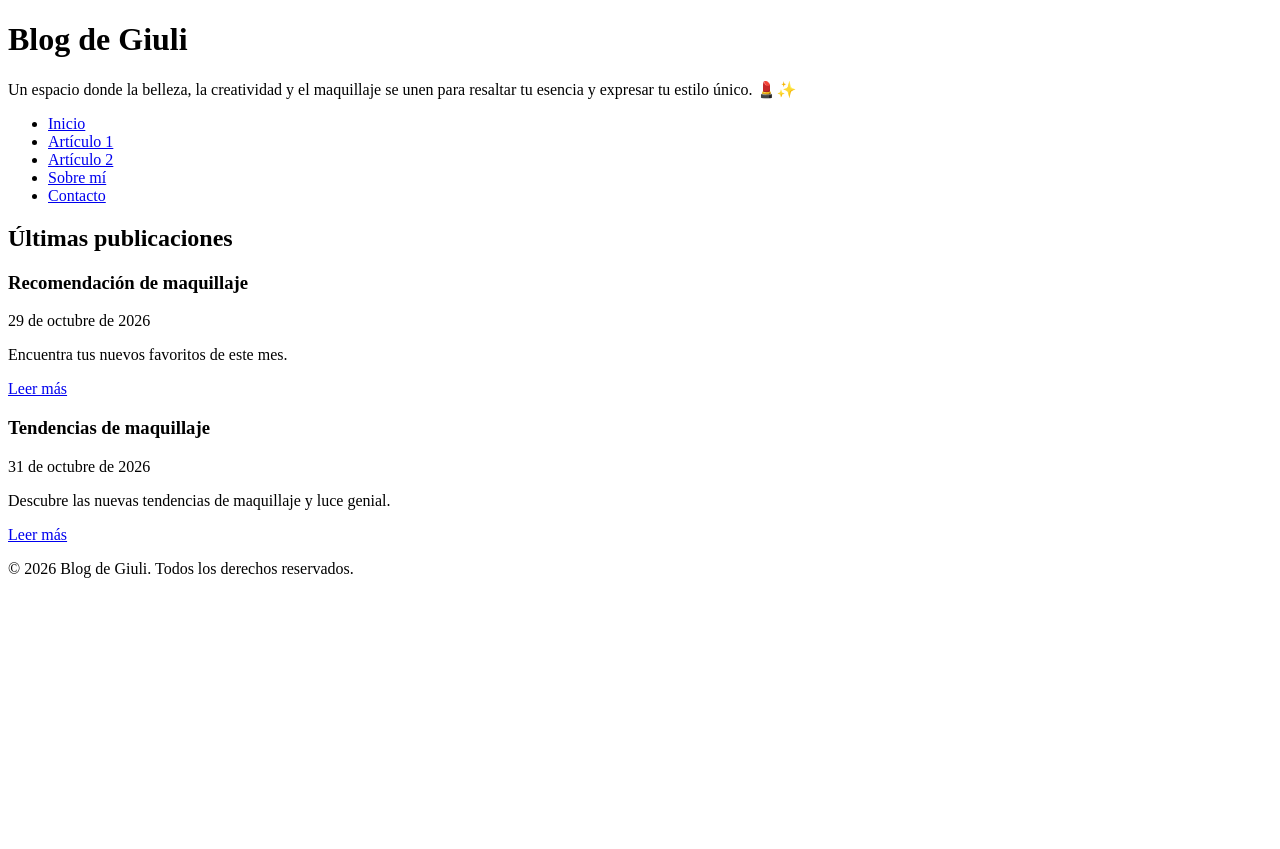
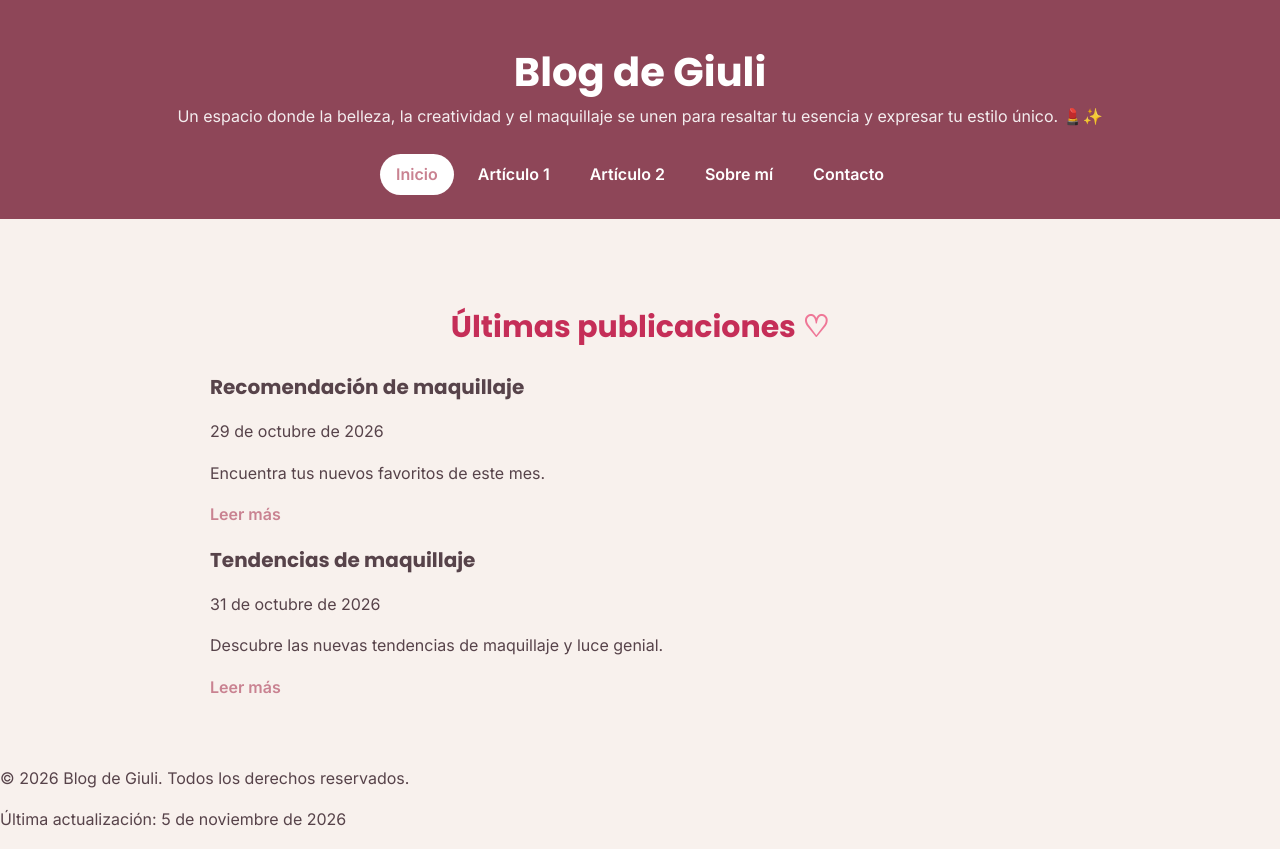
Before and after one commit to Giuliiisf/02-blog-personal, a plain HTML site: page index.html in a window 1280 px wide. Before the commit the page ends 800 px from the top, so only its background shows below. Drawn offline with Linux system fonts and the light colour scheme.

Commit message:
feat/Agregar hoja de estilos

```diff
--- /dev/null
+++ b/css/estilos.css
@@ -0,0 +1,147 @@
+/* Hoja de estilos del blog personal */
+
+/* Importar dos fuentes de google inter para el texto y poppins para titulos */
+@import url("https://fonts.googleapis.com/css2?family=Inter:wght@400;600&family=Poppins:wght@600;700&display=swap");
+
+/* Crear variables*/
+:root {
+    --color-primario: #C98291;
+    --color-primario-oscuro: #8E4658;
+    --color-fondo: #F8F1ED;
+    --color-superficie: #FFFFFF;
+    --color-texto: #57434A;
+    --color-texto-suave: #927D82;
+    --color-borde: #E8D5D2;
+
+    /* Tipografia */
+    --fuente-texto: "Inter", system-ui, sans-serif;
+    --fuente-titulos: "Poppins", system-ui, sans-serif;
+
+    /* Medidas*/
+    --ancho--contenido: 960px;
+}
+
+/* Correción del cálculo del tamaño de las cajas (box)*/
+*,
+*::before,
+*::after {
+    box-sizing: border-box;
+}
+
+body {
+    background-color: var(--color-fondo);
+    color: var(--color-texto);
+    margin: 0;
+    font-family: var(--fuente-texto);
+    font-size: 1rem;
+    line-height: 1.6;
+}
+
+/*Estilos para el titulo*/
+h1, h2, h3 {
+    font-family: var(--fuente-titulos);
+    color: var(--color-texto);
+    line-height: 1.2;
+}
+
+h1 {
+    font-size: 2.5rem;
+}
+
+h2 {
+    font-size: 1.75rem;
+}
+
+h3 {
+    font-size: 1.25rem;
+}
+
+/*Estilos a los enlaces*/
+a {
+    color: var(--color-primario);
+    text-decoration: none;
+    font-weight: 600;
+}
+
+a:hover {
+    color: var(--color-primario-oscuro);
+    text-decoration: underline;
+}
+
+/* Contenido*/
+main{
+    max-width: var(--ancho--contenido);
+    margin: 0 auto;
+    padding: 2rem 1.5rem;
+    /*border: 2px dashed var(--color-primario)*/
+}
+
+/* Encabezados*/
+header {
+    background: linear-gradient(135deg, var(--color-primario-oscuro), var(--color-primario-oscuro));
+    color: #fff;
+    text-align: center;
+    padding: 3rem 1.5rem 1.5rem;
+}
+
+header h1 {
+        color: #fff;
+        margin: 0 0 0.5rem;
+
+        }
+
+    header p {
+        margin: 0 0 1.5rem;
+        opacity: 0.9;
+    }
+
+/* Menú de navegación */
+nav ul {
+    display: flex;
+    justify-content: center;
+    flex-wrap: wrap;
+    gap: 0.5rem;
+    list-style: none;
+    margin: 0;
+    padding: 0;
+}
+
+/* Convertir a los enlaces en botones */
+nav a {
+    display: block;
+    padding: 0.5rem 1rem;
+    border-radius: 999px;
+    color: #fff;
+    transition: background-color 0.2s;
+}
+
+nav a:hover {
+    background-color: rgb(255, 255, 255, 0.2);
+    color: #fff;
+    text-decoration: none;
+}
+
+nav a.activo {
+    background-color:#fff;
+    color: var(--color-primario);
+    text-decoration: none;
+}
+
+/* Contenido principal */
+main {
+    max-width: 900px;
+    margin: 45px auto;
+    padding: 20px;
+}
+
+section h2 {
+    text-align: center;
+    color: #c52e58;
+    font-size: 30px;
+    margin-bottom: 30px;
+}
+
+section h2::after {
+    content: " ♡";
+    color: #ef7797;
+}
--- a/index.html
+++ b/index.html
@@ -5,6 +5,7 @@
     <meta name="viewport" content="width=device-width, initial-scale=1.0">
     <meta name="description" content="Blog personal de Giuli sobre maquillaje: recomendaciones, tendencias y consejos de belleza.">
     <title>Inicio | Blog de Giuli</title>
+    <link rel="stylesheet" href="css/estilos.css">
 </head>
 <body>
     <header>
@@ -12,7 +13,7 @@
         <p>Un espacio donde la belleza, la creatividad y el maquillaje se unen para resaltar tu esencia y expresar tu estilo único. 💄✨</p>
         <nav>
             <ul>
-                <li><a href="index.html">Inicio</a></li>
+                <li><a href="index.html"class="activo">Inicio</a></li>
                 <li><a href="articulo-1.html">Artículo 1</a></li>
                 <li><a href="articulo-2.html">Artículo 2</a></li>
                 <li><a href="sobre-mi.html">Sobre mí</a></li>
@@ -39,7 +40,7 @@
     </main>
     <footer>
         <p>&copy; 2026 Blog de Giuli. Todos los derechos reservados.</p>
-
+        <p>Última actualización: <time datetime="2026-11-05">5 de noviembre de 2026</time></p>
     </footer>
 </body>
 </html>
```
Also changed, not shown: articulo-1.html (+3 -2 lines), articulo-2.html (+3 -2 lines), contacto.html (+2 -1 lines), sobre-mi.html (+3 -2 lines), img/articulo1.jpg (renamed from articulo1.jpg), img/articulo2.jpg (renamed from articulo2.jpg), img/yo.jpeg (renamed from yo.jpeg).
